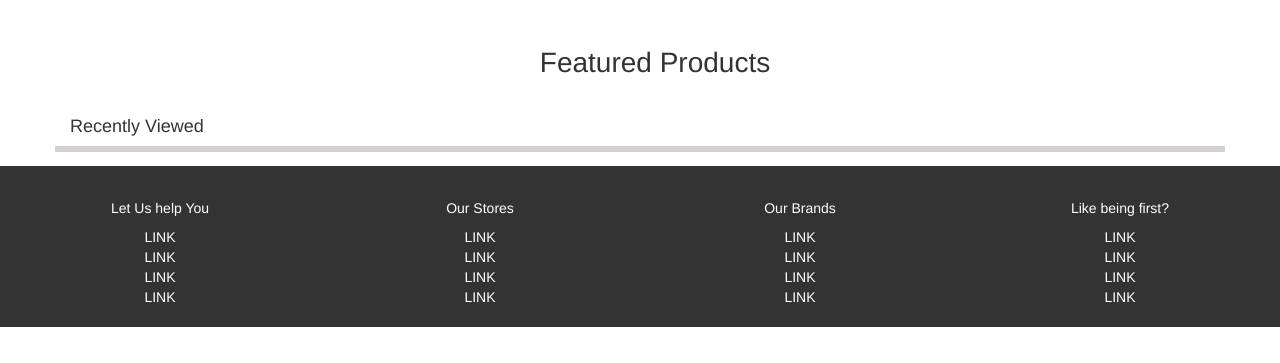
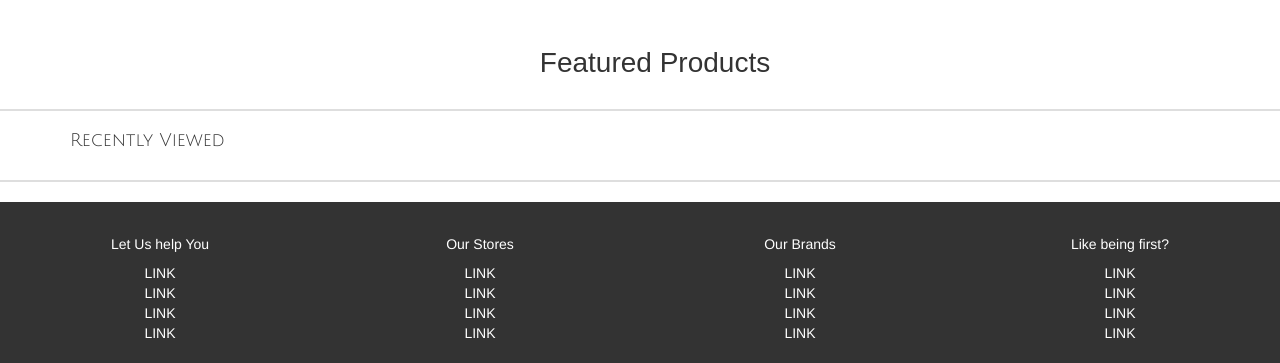
Before and after one commit to LeahDombrosky/dcrew_project, a website: page public/index.html in a window 1280 px wide. Shown: the part 663-1026 px from the top of the page. Before the commit the page ends 990 px from the top, so only its background shows below. Drawn offline with nearby package versions, Linux system fonts and the light colour scheme; some packages are replaced by stand-ins of ours; no server answers; a script that the page names is missing.

```diff
--- a/public/components/recentlyViewed.html
+++ b/public/components/recentlyViewed.html
@@ -1,3 +1,6 @@
+
+
+<hr style="margin-bottom:10px" id='recently_viewed_hr_top'>
 <div class="container">
     <div class="row">
         <div class="col-md-12">
@@ -21,3 +24,5 @@
 
     </div>
 </section>
+
+<hr id='recently_viewed_hr_bottom'>
--- a/public/css/footer.css
+++ b/public/css/footer.css
@@ -32,11 +32,21 @@
 
 
 .recently-viewed{
-  border: 3px solid #d6cfcf;
+  /*border: 3px solid #d6cfcf;*/
   margin-bottom: 1em;
   ;
 }
 
+#recently_viewed_hr_top{
+   border: 1px solid #dedede !important;
+   margin-bottom: 10px;
+}
+
+#recently_viewed_hr_bottom{
+  border: 1px solid #dedede !important;
+}
+
 .recently_viewed_text{
-  padding-top: 1em;
+  /*padding-top: 1em;*/
+ font-family: 'Julius Sans One', sans-serif;
 }
--- a/public/css/home.css
+++ b/public/css/home.css
@@ -17,6 +17,10 @@
 }
 
 
+.featured-products-home{
+  font-family: 'PT Sans', sans-serif;
+}
+
 @media only screen and (max-width: 767px){
   .jumbotron{
   height: 30vh;
--- a/public/index.html
+++ b/public/index.html
@@ -15,6 +15,8 @@
   <link rel="stylesheet" type="text/css" href="slick/slick.css"/>
 
   <link rel="stylesheet" type="text/css" href="slick/slick-theme.css"/>
+  <link href="https://fonts.googleapis.com/css?family=Julius+Sans+One" rel="stylesheet">
+
 
 
   <title>DCrew</title>
```
Also changed, not shown: 1 other file.
